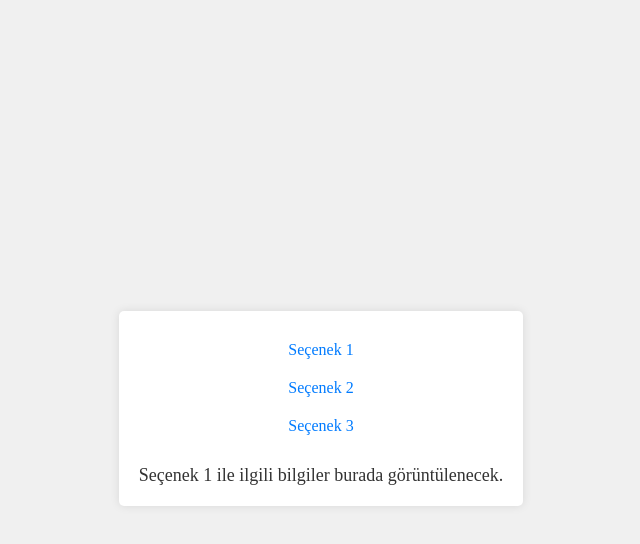
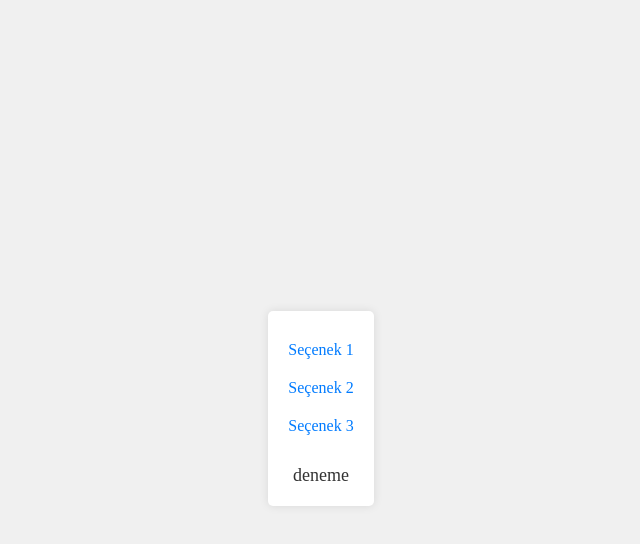
Before and after one commit to mathreus1/fiveps3, a plain HTML site: page index.html in a window 1280 px wide. Both pictures are taken after a click on the element "Seçenek 1". Shown: the whole page, without its empty margins (319-959 px from the left). Drawn offline with Linux system fonts and the light colour scheme.

Commit message:
Update index.html

```diff
--- a/index.html
+++ b/index.html
@@ -36,8 +36,8 @@
 <body>
 
 <div id="menu">
-    <div class="menu-item" onclick="showContent('Seçenek 1')">Seçenek 1</div>
-    <div class="menu-item" onclick="showContent('Seçenek 2')">Seçenek 2</div>
+    <div class="menu-item" onclick="showContent('deneme')">Seçenek 1</div>
+    <div class="menu-item" onclick="showContent('deneme')">Seçenek 2</div>
     <div class="menu-item" onclick="showContent('Seçenek 3')">Seçenek 3</div>
     <div class="output" id="output"></div>
 </div>
@@ -45,7 +45,7 @@
 <script>
     function showContent(option) {
         const output = document.getElementById('output');
-        output.innerHTML = option + ' ile ilgili bilgiler burada görüntülenecek.';
+        output.innerHTML = option + ' ';
     }
 </script>
 
```
